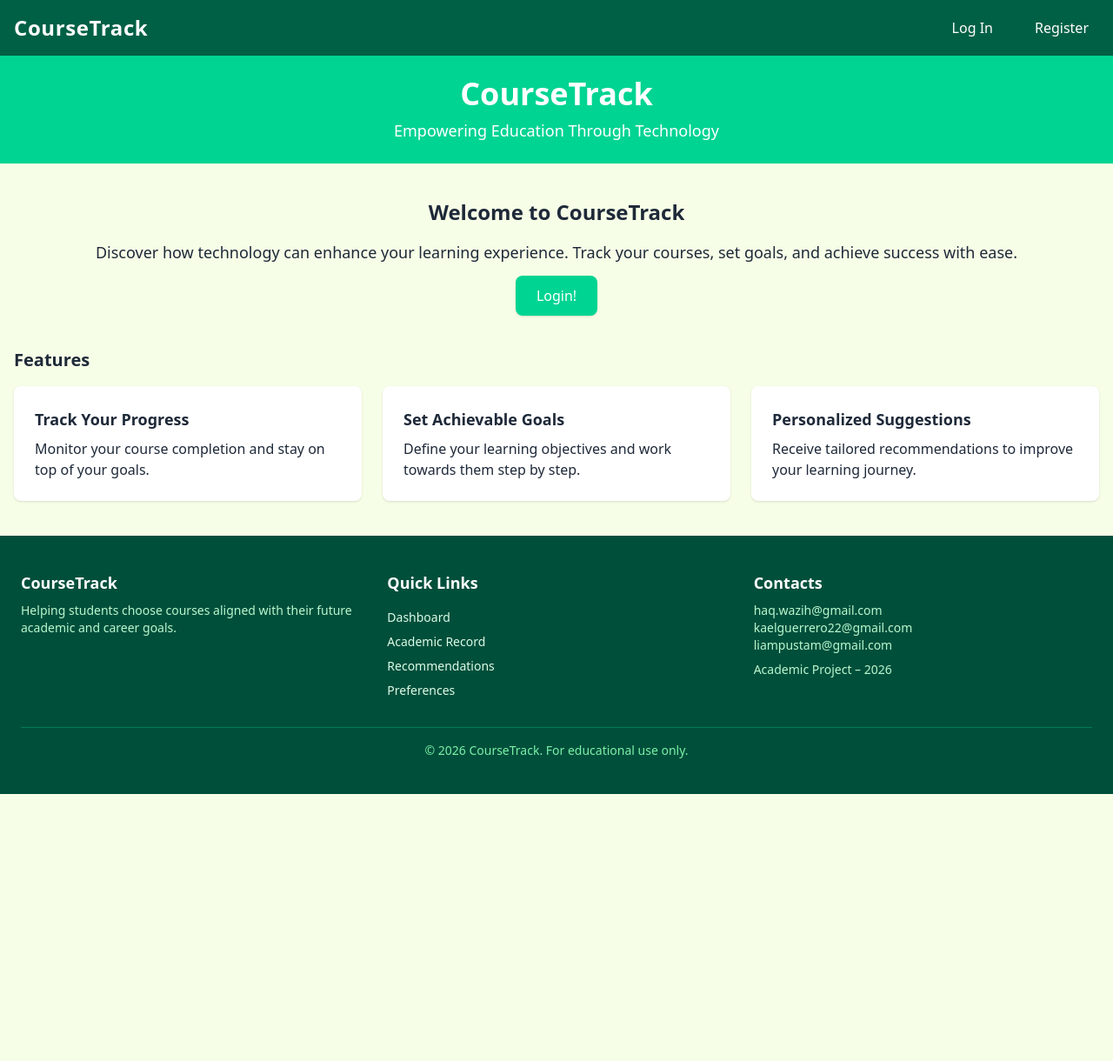
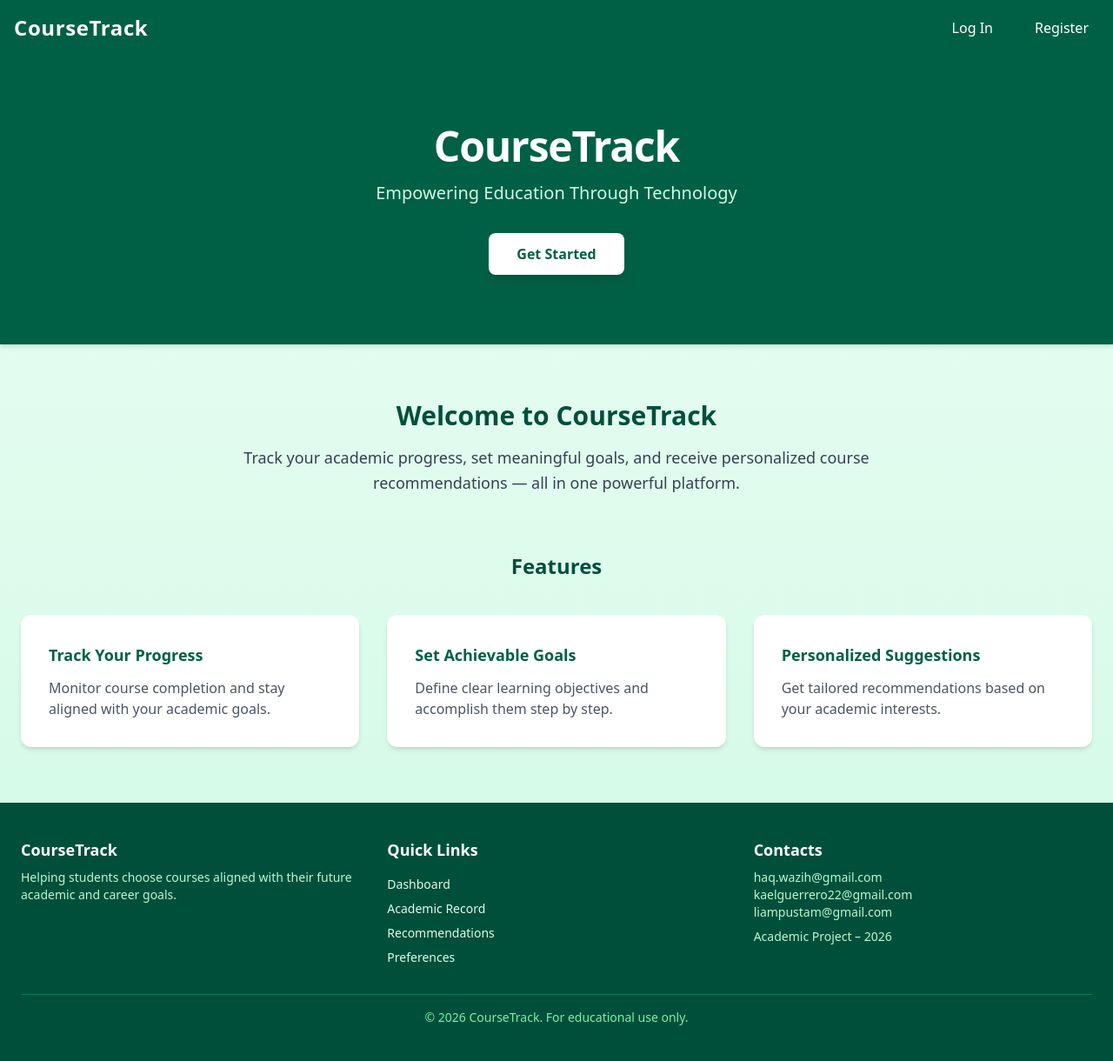
Before and after one commit to Brooklyn-STEAM/10047-Upgrading-Students-Schedules-Through-Goals-Aware-Suggestions, a Flask app: page / in a window 1280 px wide. Shown: the whole page at 87% size. Before the commit the page ends 913 px from the top, so only its background shows below. Run offline with Flask 3, Linux system fonts and the light colour scheme.

Commit message:
Did the counselor dashboard and changed the color palate (#18)

```diff
--- a/main.py
+++ b/main.py
@@ -89,7 +89,12 @@ def login():
             flash("Incorrect password")
         else:
             login_user(User(result))  # Your user class
-            return redirect("/")
+            if current_user.role == "student":
+                return redirect("/sdashboard")
+            elif current_user.role == "counselor":
+                return redirect("/cdashboard")
+            else:
+                return redirect("/")
 
 
     return render_template("/login.html.jinja")
@@ -160,7 +165,35 @@ def register():
 def logout():
     logout_user()
     flash("Successfully logged out")
-    return redirect ("/login")
+    return redirect ("/")
+
+#Dashboard for students.
+@app.route("/sdashboard")
+@login_required
+def student_dashboard():
+    if current_user.role != "student":
+        return redirect("/theerror")
+
+    return render_template("studentdashboard.html.jinja")
+
+#dashboard for counselors.
+@app.route("/cdashboard")
+@login_required
+def counselor_dashboard():
+    if current_user.role != "counselor":
+        return redirect("/theerror")
+
+    connection = connect_db()
+
+    cursor = connection.cursor()
+
+    cursor.execute("SELECT * FROM `User` ")
+
+    result = cursor.fetchall()
+
+    connection.close()
+
+    return render_template("counselor_dashboard.html.jinja", user=result)
 
 
 
@@ -168,23 +201,6 @@ def logout():
 
 
 
-#Dashboard for students.
-@app.route("/student/dashboard")
-@login_required
-def student_dashboard():
-    if current_user.role != "student":
-        return redirect("/theerror")
-
-    return render_template("student_dashboard.html.jinja")
-
-#dashboard for counselors.
-@app.route("/counselor/dashboard")
-@login_required
-def counselor_dashboard():
-    if current_user.role != "counselor":
-        abort(404)
-
-    return render_template("counselor_dashboard.html.jinja")
 
 
 #404 error page
--- a/templates/homepage.html.jinja
+++ b/templates/homepage.html.jinja
@@ -8,57 +8,90 @@
   <script src="https://cdn.jsdelivr.net/npm/@tailwindcss/browser@4"></script>
 </head>
 
-<body class="min-h-screen bg-lime-50 text-gray-800 flex flex-col" id="top">
+<body class="bg-gradient-to-b from-emerald-50 to-emerald-100 min-h-screen flex flex-col" id="top">
   {% include "components/navbar.html.jinja" %}
-  <header class="bg-emerald-400 text-white py-6">
-    <div class="container mx-auto text-center">
-      <h1 class="text-4xl font-bold">CourseTrack</h1>
-      <p class="text-lg mt-2">Empowering Education Through Technology</p>
+
+  <!-- HERO SECTION -->
+  <header class="bg-emerald-800 text-white py-20 shadow-md">
+    <div class="container mx-auto text-center px-6">
+      <h1 class="text-5xl font-bold mb-4 tracking-tight">
+        CourseTrack
+      </h1>
+      <p class="text-xl text-emerald-100 mb-8">
+        Empowering Education Through Technology
+      </p>
+
+      <a href="/login"
+         class="inline-block bg-white text-emerald-800 font-semibold
+                px-8 py-3 rounded-lg shadow-lg
+                hover:bg-emerald-100 hover:scale-105
+                transition duration-200">
+        Get Started
+      </a>
     </div>
   </header>
-  <main class="container mx-auto px-4 flex-grow my-10">
-    <section class="text-center">
-      <h2 class="text-2xl font-semibold mb-4">Welcome to CourseTrack</h2>
-      <p class="text-lg mb-6">
-        Discover how technology can enhance your learning experience. Track your courses, set goals, and achieve success
-        with ease.
+
+  <main class="container mx-auto px-6 flex-grow my-16">
+
+    <!-- Intro Section -->
+    <section class="text-center max-w-3xl mx-auto mb-16">
+      <h2 class="text-3xl font-bold text-emerald-900 mb-4">
+        Welcome to CourseTrack
+      </h2>
+      <p class="text-lg text-gray-700 leading-relaxed">
+        Track your academic progress, set meaningful goals, and receive
+        personalized course recommendations — all in one powerful platform.
       </p>
-      {% if not current_user.is_authenticated %}
-      <a href="/login" class="bg-emerald-400 text-white px-6 py-3 rounded-lg shadow hover:bg-emerald-500">
-        Login!
-      </a>
-      {% else %}
-      <a href="
-    {% if current_user.role == 'student' %}
-      /student/dashboard
-    {% else %}
-      /counselor/dashboard
-    {% endif %}
-  " class="bg-emerald-600 text-white px-6 py-3 rounded-lg shadow hover:bg-emerald-700">
-        Go to Dashboard
-      </a>
-      {% endif %}
+    </section>
 
-    </section>
-    <section class="mt-12">
-      <h3 class="text-xl font-semibold mb-4">Features</h3>
-      <div class="grid grid-cols-1 md:grid-cols-3 gap-6">
-        <div class="bg-white p-6 rounded-lg shadow">
-          <h4 class="text-lg font-bold mb-2">Track Your Progress</h4>
-          <p>Monitor your course completion and stay on top of your goals.</p>
+    <!-- Features -->
+    <section>
+      <h3 class="text-2xl font-semibold text-emerald-900 text-center mb-10">
+        Features
+      </h3>
+
+      <div class="grid grid-cols-1 md:grid-cols-3 gap-8">
+        <div class="bg-white p-8 rounded-xl shadow-md
+                    hover:shadow-xl hover:-translate-y-2
+                    transition duration-300">
+          <h4 class="text-lg font-bold text-emerald-800 mb-3">
+            Track Your Progress
+          </h4>
+          <p class="text-gray-600">
+            Monitor course completion and stay aligned with your academic goals.
+          </p>
         </div>
-        <div class="bg-white p-6 rounded-lg shadow">
-          <h4 class="text-lg font-bold mb-2">Set Achievable Goals</h4>
-          <p>Define your learning objectives and work towards them step by step.</p>
+
+        <div class="bg-white p-8 rounded-xl shadow-md
+                    hover:shadow-xl hover:-translate-y-2
+                    transition duration-300">
+          <h4 class="text-lg font-bold text-emerald-800 mb-3">
+            Set Achievable Goals
+          </h4>
+          <p class="text-gray-600">
+            Define clear learning objectives and accomplish them step by step.
+          </p>
         </div>
-        <div class="bg-white p-6 rounded-lg shadow">
-          <h4 class="text-lg font-bold mb-2">Personalized Suggestions</h4>
-          <p>Receive tailored recommendations to improve your learning journey.</p>
+
+        <div class="bg-white p-8 rounded-xl shadow-md
+                    hover:shadow-xl hover:-translate-y-2
+                    transition duration-300">
+          <h4 class="text-lg font-bold text-emerald-800 mb-3">
+            Personalized Suggestions
+          </h4>
+          <p class="text-gray-600">
+            Get tailored recommendations based on your academic interests.
+          </p>
         </div>
       </div>
     </section>
+
   </main>
+
   {% include "components/footer.html.jinja" %}
 </body>
 
+
+
+
 </html>
```
Also changed, not shown: templates/counselor_dashboard.html.jinja (added, +61 -0 lines), templates/login.html.jinja (+42 -16 lines), templates/register.html.jinja (+41 -13 lines), templates/studentdashboard.html.jinja (added, +15 -0 lines).
